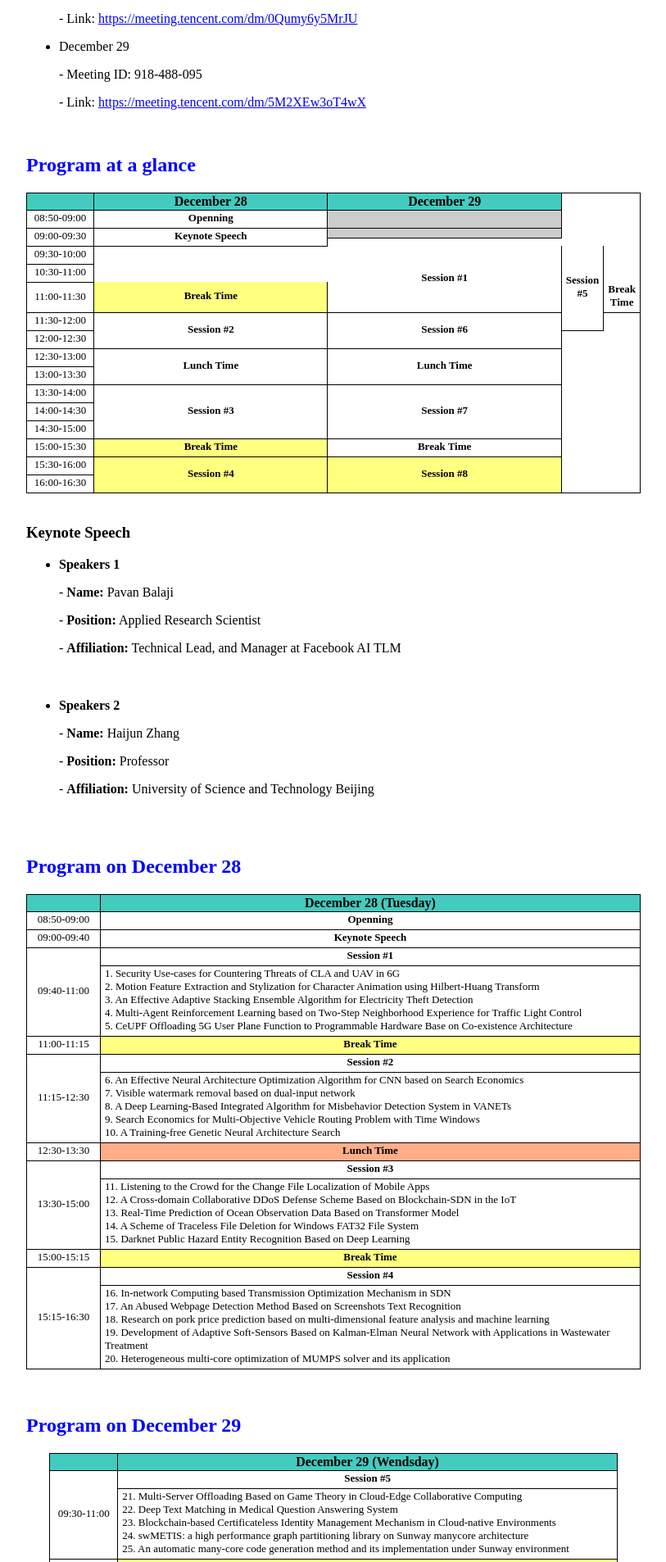
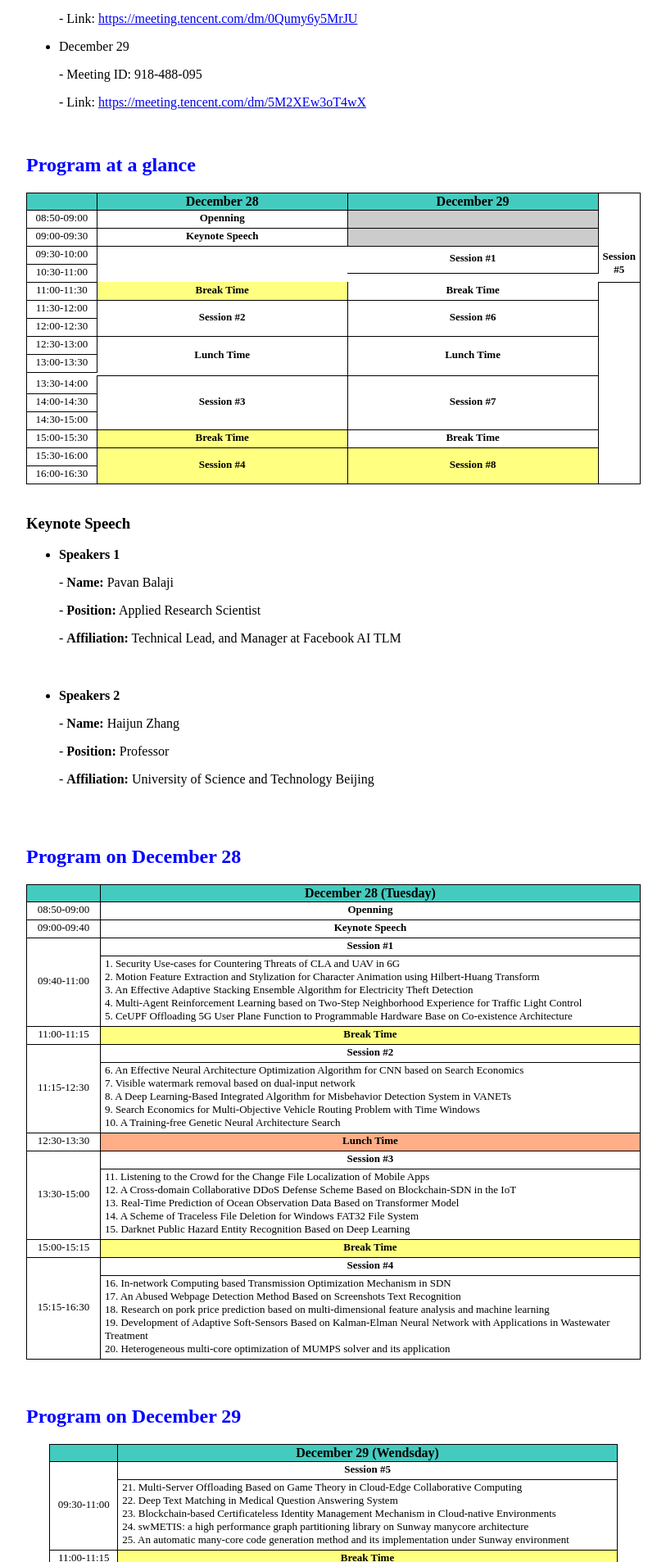
Before and after one commit to icea-conf/2021, a Jekyll site: the page built from program/index.html, in a window 1280 px wide. Shown: the part 591-2497 px from the top of the page at 82% size, without its empty margins (233-1046 px from the left). Built offline with Jekyll 4.4.1, drawn with Linux system fonts in a browser that asks for light colours.

Commit message:
Update index.html

```diff
--- a/program/index.html
+++ b/program/index.html
@@ -30,15 +30,17 @@
                          </tr>
 
                          <tr>
-                              <td class="tcontent4">08:50-09:00</td>
-                              <td class="tcontent4"><b>Openning</b></td>
-                              <td class="tcontent4" style="background-color:#CCCCCC"></td>
+                              <td class="tcontent4" rowspan="3">08:50-09:00</td>
+                              <td class="tcontent4" rowspan="3"><b>Openning</b></td>
+                              <td class="tcontent4" rowspan="3"style="background-color:#CCCCCC"></td>
                          </tr>
+                         <tr><td></td></tr>
+                         <tr><td></td></tr>
 
                          <tr>
                               <td class="tcontent4" rowspan="3">09:00-09:30</td>
                               <td class="tcontent4" rowspan="4"><b>Keynote Speech</b></td>
-                              <td class="tcontent4" style="background-color:#CCCCCC"></td>
+                              <td class="tcontent4" rowspan="3" style="background-color:#CCCCCC"></td>
                          </tr>
                          <tr><td></td></tr>
                          <tr><td></td></tr>
@@ -52,64 +54,88 @@
                          <tr><td></td></tr>
 
                          <tr>
-                              <td class="tcontent4">10:30-11:00</td>
+                              <td class="tcontent4" rowspan="3">10:30-11:00</td>
                          </tr>
+                         <tr><td></td></tr>
+                         <tr><td></td></tr>
 
                          <tr>
-                              <td class="tcontent4">11:00-11:30</td>
-                              <td class="tcontent5"><b>Break Time</b></td>
-                              <td class="tcontent4"><b>Break Time</b></td>
+                              <td class="tcontent4" rowspan="3">11:00-11:30</td>
+                              <td class="tcontent5" rowspan="3"><b>Break Time</b></td>
+                              <td class="tcontent4" rowspan="3"><b>Break Time</b></td>
                          </tr>
+                         <tr><td></td></tr>
+                         <tr><td></td></tr>
 
                          <tr>
-                              <td class="tcontent4">11:30-12:00</td>
-                              <td class="tcontent4" rowspan="2"><b>Session #2</b></td>
-                              <td class="tcontent4" rowspan="2"><b>Session #6</b></td>
+                              <td class="tcontent4" rowspan="3">11:30-12:00</td>
+                              <td class="tcontent4" rowspan="6"><b>Session #2</b></td>
+                              <td class="tcontent4" rowspan="6"><b>Session #6</b></td>
                          </tr>
+                         <tr><td></td></tr>
+                         <tr><td></td></tr>
 
                          <tr>
-                              <td class="tcontent4">12:00-12:30</td>
+                              <td class="tcontent4" rowspan="3">12:00-12:30</td>
                          </tr>
+                         <tr><td></td></tr>
+                         <tr><td></td></tr>
 
                          <tr>
-                              <td class="tcontent4">12:30-13:00</td>
-                              <td class="tcontent4" rowspan="2"><b>Lunch Time</b></td>
-                              <td class="tcontent4" rowspan="2"><b>Lunch Time</b></td>
+                              <td class="tcontent4" rowspan="3">12:30-13:00</td>
+                              <td class="tcontent4" rowspan="6"><b>Lunch Time</b></td>
+                              <td class="tcontent4" rowspan="6"><b>Lunch Time</b></td>
                          </tr>
+                         <tr><td></td></tr>
+                         <tr><td></td></tr>
 
                          <tr>
                               <td class="tcontent4">13:00-13:30</td>
                          </tr>
+                         <tr><td></td></tr>
+                         <tr><td></td></tr>
 
                          <tr>
-                              <td class="tcontent4">13:30-14:00</td>
-                              <td class="tcontent4" rowspan="3"><b>Session #3</b></td>
-                              <td class="tcontent4" rowspan="3"><b>Session #7</b></td>
+                              <td class="tcontent4" rowspan="3">13:30-14:00</td>
+                              <td class="tcontent4" rowspan="9"><b>Session #3</b></td>
+                              <td class="tcontent4" rowspan="9"><b>Session #7</b></td>
                          </tr>
+                         <tr><td></td></tr>
+                         <tr><td></td></tr>
 
                          <tr>
-                              <td class="tcontent4">14:00-14:30</td>
+                              <td class="tcontent4" rowspan="3">14:00-14:30</td>
                          </tr>
+                         <tr><td></td></tr>
+                         <tr><td></td></tr>
 
                          <tr>
-                              <td class="tcontent4">14:30-15:00</td>
+                              <td class="tcontent4" rowspan="3">14:30-15:00</td>
                          </tr>
+                         <tr><td></td></tr>
+                         <tr><td></td></tr>
 
                          <tr>
-                              <td class="tcontent4">15:00-15:30</td>
-                              <td class="tcontent5"><b>Break Time</b></td>
-                              <td class="tcontent4"><b>Break Time</b></td>
+                              <td class="tcontent4" rowspan="3">15:00-15:30</td>
+                              <td class="tcontent5" rowspan="3"><b>Break Time</b></td>
+                              <td class="tcontent4" rowspan="3"><b>Break Time</b></td>
                          </tr>
+                         <tr><td></td></tr>
+                         <tr><td></td></tr>
 
                          <tr>
-                              <td class="tcontent4">15:30-16:00</td>
-                              <td class="tcontent5" rowspan="2"><b>Session #4</b></td>
-                              <td class="tcontent5" rowspan="2"><b>Session #8</b></td>
+                              <td class="tcontent4" rowspan="3">15:30-16:00</td>
+                              <td class="tcontent5" rowspan="6"><b>Session #4</b></td>
+                              <td class="tcontent5" rowspan="6"><b>Session #8</b></td>
                          </tr>
+                         <tr><td></td></tr>
+                         <tr><td></td></tr>
 
                          <tr>
-                              <td class="tcontent4">16:00-16:30</td>
+                              <td class="tcontent4" rowspan="3">16:00-16:30</td>
                          </tr>
+                         <tr><td></td></tr>
+                         <tr><td></td></tr>
                     </tbody>
                </table>
                </center>
```
